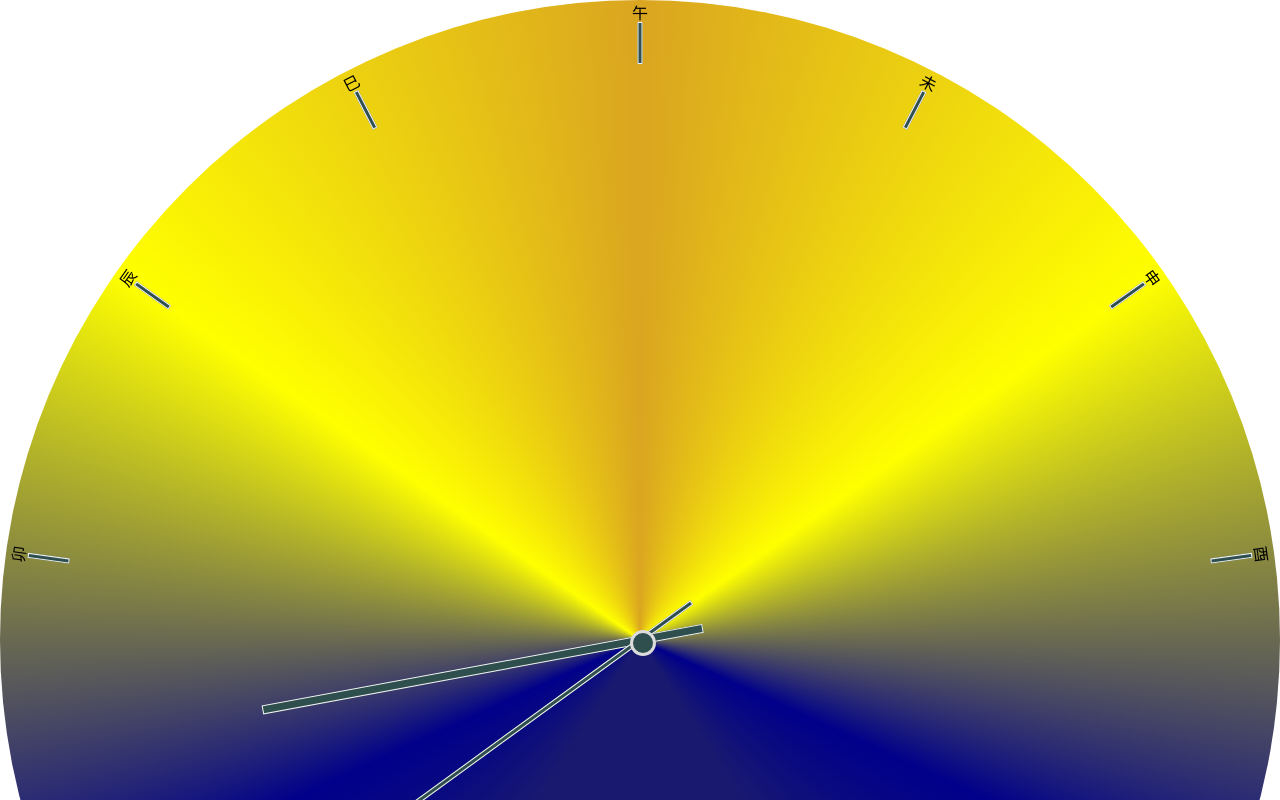
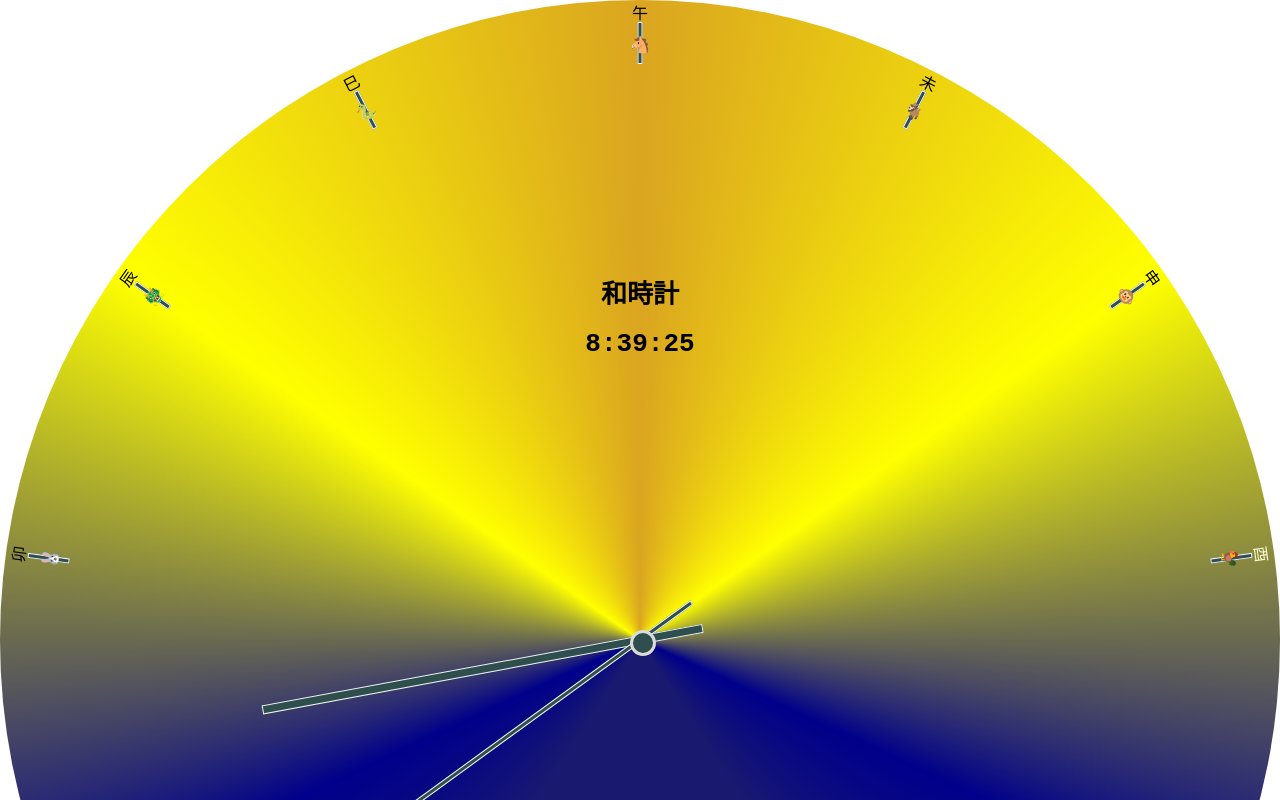
Before and after one commit to ann-kilzer/wadokei, a React (Create React App) app: page / in a window 1280 px wide. Shown: the top 800 px of the page. Built offline with nearby package versions, Linux system fonts and the light colour scheme.

Commit message:
adjust tick colors based on day / night, add emoji

```diff
--- a/src/App.css
+++ b/src/App.css
@@ -38,6 +38,22 @@
   left: -40px;
   width: 80px;
   text-align: center;
+}
+
+.tokei_tick_emoji {
+  position: relative;
+  left: -40px;
+  width: 80px;
+  padding-top: 10px;
+  text-align: center;
+}
+
+.day_tick {
+  color: black;
+}
+
+.night_tick {
+  color: lightgoldenrodyellow;
 }
 
 .middle {
@@ -86,7 +102,7 @@
 }
 
 .day_segment {
-  position: relative;
+  position: absolute;
   width: 100vw;
   height: 100vw;
   border-radius: 100%;
--- a/src/Tick.jsx
+++ b/src/Tick.jsx
@@ -6,10 +6,12 @@ export default function Tick({
   length = 5,
   width = 3,
   symbol,
+  emoji,
+  regionName,
 }) {
   return (
     <div
-      className="tokei_tick"
+      className={`tokei_tick ${regionName}_tick`}
       style={{
         transform: `rotate(${angle}deg)`,
       }}
@@ -29,6 +31,13 @@ export default function Tick({
           {symbol}
         </div>
       )}
+      {emoji && (
+        <div
+          className="tokei_tick_emoji"
+        >
+          {emoji}
+        </div>
+      )}
     </div>
   );
 }
@@ -36,13 +45,15 @@ export default function Tick({
 Tick.propTypes = {
   angle: PropTypes.number,
   length: PropTypes.number,
-  symbol: PropTypes.string,
+  symbol: PropTypes.string.isRequired,
   width: PropTypes.number,
+  regionName: PropTypes.string.isRequired,
+  emoji: PropTypes.string,
 };
 
 Tick.defaultProps = {
   angle: 0,
   length: 5,
   width: 3,
-  symbol: '?',
+  emoji: undefined,
 };
--- a/src/Wadokei.jsx
+++ b/src/Wadokei.jsx
@@ -31,6 +31,8 @@ export default function Wadokei(props) {
           key={`hour_${name}_${hour.strike}`}
           angle={offset + i * angle}
           symbol={hour.zodiacSymbol}
+          emoji={hour.zodiacEmoji}
+          regionName={name}
         />,
       );
     }
--- a/src/unfixedHours.js
+++ b/src/unfixedHours.js
@@ -4,37 +4,37 @@ const UnfixedHours = {
       strike: 6,
       numeral: '六',
       zodiacSymbol: '卯',
-      zodiacName: '🐰',
+      zodiacEmoji: '🐰',
     },
     {
       strike: 5,
       numeral: '五',
       zodiacSymbol: '辰',
-      zodiacName: '🐲',
+      zodiacEmoji: '🐲',
     },
     {
       strike: 4,
       numeral: '四',
       zodiacSymbol: '巳',
-      zodiacName: '🐍',
+      zodiacEmoji: '🐍',
     },
     {
       strike: 9,
       numeral: '九',
       zodiacSymbol: '午',
-      zodiacName: '🐴',
+      zodiacEmoji: '🐴',
     },
     {
       strike: 8,
       numeral: '八',
       zodiacSymbol: '未',
-      zodiacName: '🐐',
+      zodiacEmoji: '🐐',
     },
     {
       strike: 7,
       numeral: '七',
       zodiacSymbol: '申',
-      zodiacName: '🐵',
+      zodiacEmoji: '🐵',
     },
   ],
   night: [
@@ -42,37 +42,37 @@ const UnfixedHours = {
       strike: 6,
       numeral: '六',
       zodiacSymbol: '酉',
-      zodiacName: '🐓',
+      zodiacEmoji: '🐓',
     },
     {
       strike: 5,
       numeral: '五',
       zodiacSymbol: '戌',
-      zodiacName: '🐕',
+      zodiacEmoji: '🐕',
     },
     {
       strike: 4,
       numeral: '四',
       zodiacSymbol: '亥',
-      zodiacName: '🐷',
+      zodiacEmoji: '🐷',
     },
     {
       strike: 9,
       numeral: '九',
       zodiacSymbol: '子',
-      zodiacName: '🐀',
+      zodiacEmoji: '🐀',
     },
     {
       strike: 8,
       numeral: '八',
       zodiacSymbol: '丑',
-      zodiacName: '🐂',
+      zodiacEmoji: '🐂',
     },
     {
       strike: 7,
       numeral: '七',
       zodiacSymbol: '寅',
-      zodiacName: '🐅',
+      zodiacEmoji: '🐅',
     },
   ],
 };
```
